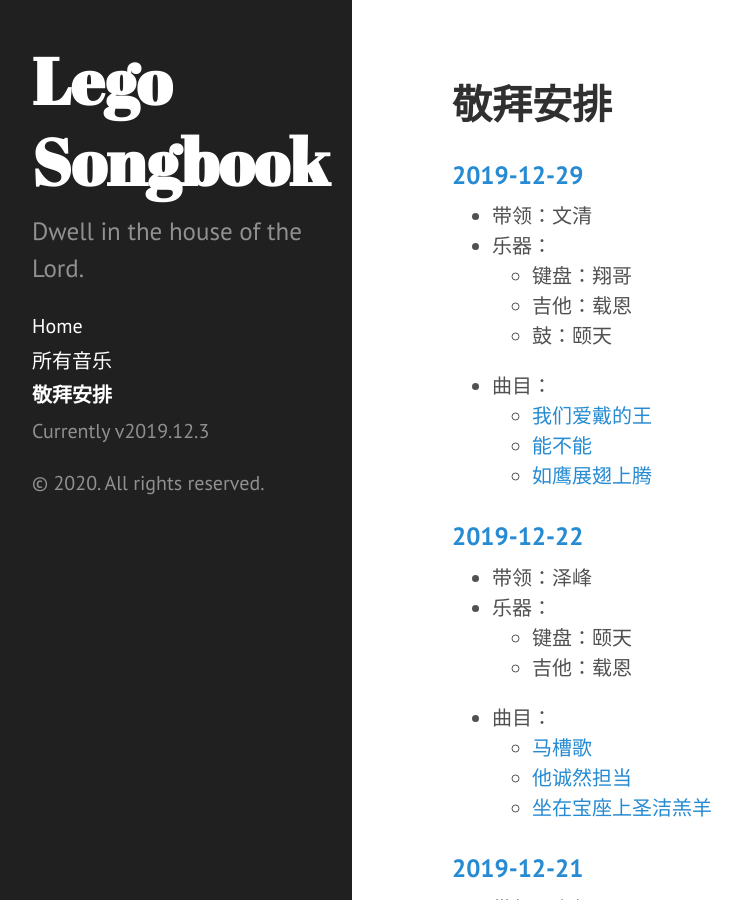
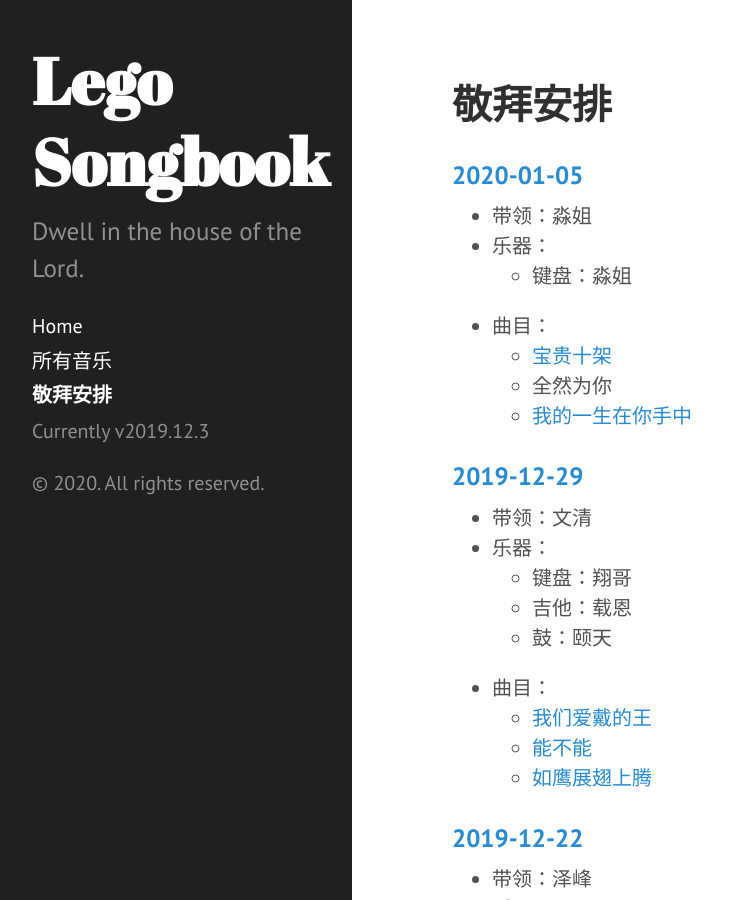
Before and after one commit to kipyin/lego-songbook, a Jekyll site: the page built from services.md, in a window 1280 px wide and 900 px high. Shown: the whole window, without its empty margins (8-750 px from the left). Built offline with Jekyll 4.4.1, drawn with Linux system fonts in a browser that asks for light colours; some web fonts are replaced.

Commit message:
Add 2020-01-05 service

```diff
--- a/_data/services.yaml
+++ b/_data/services.yaml
@@ -174,3 +174,13 @@
       - 我们爱戴的王
       - 能不能
       - 如鹰展翅上腾
+
+- date: 2020-01-05
+  lead_singer: 淼姐
+  instrumentation:
+      - instrument: 键盘
+        player: 淼姐
+  songs:
+      - 宝贵十架
+      - 全然为你
+      - 我的一生在你手中
--- /dev/null
+++ b/services/2020-01-05.md
@@ -0,0 +1,4 @@
+---
+layout: past-service
+title: 2020-01-05 赞美安排
+---
```
